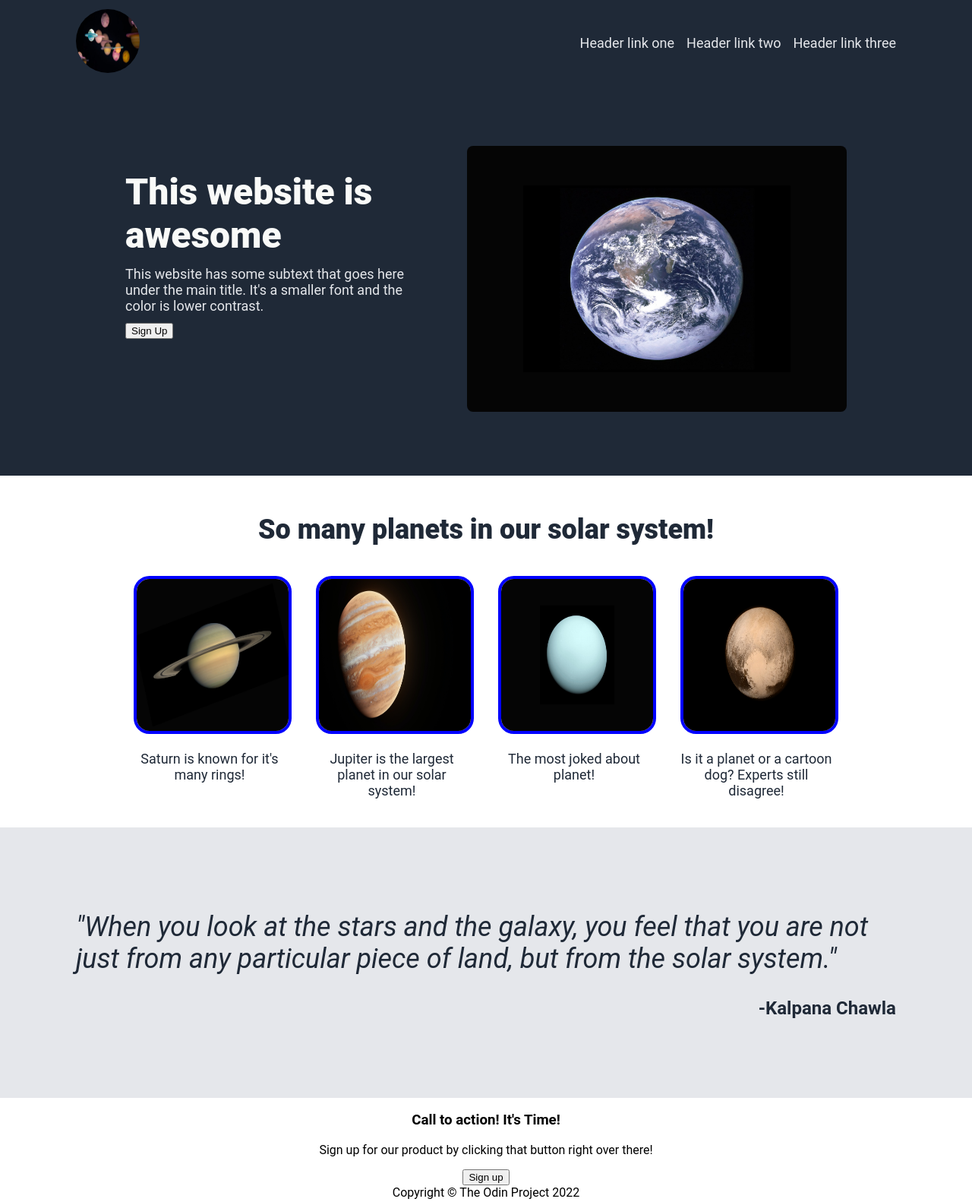
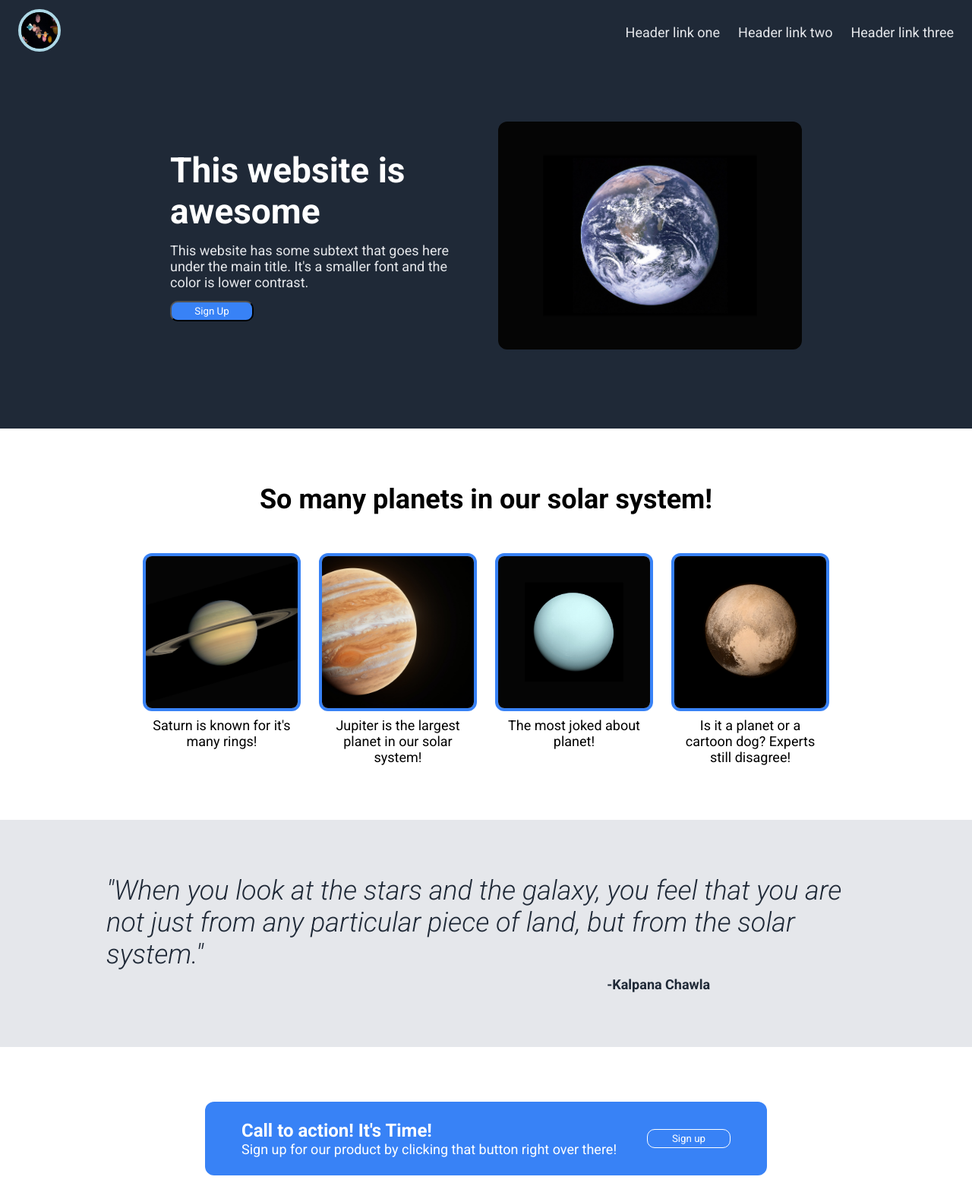
Before and after one commit to wyattschiffer/landing_page, a plain HTML site: page index.html in a window 1280 px wide. Shown: the top 1582 px of the page at 76% size. Drawn offline with Linux system fonts and the light colour scheme.

Commit message:
Add styling with css file. Flex wrap is a lifesaver.

```diff
--- a/index.html
+++ b/index.html
@@ -6,51 +6,60 @@
     <meta charset="utf-8">
     <title>Awesome</title>
     <link rel="stylesheet" href="style.css">
+    <link rel="preconnect" href="https://fonts.googleapis.com">
+    <link rel="preconnect" href="https://fonts.gstatic.com" crossorigin>
+    <link href="https://fonts.googleapis.com/css2?family=Roboto:ital,wght@0,400;0,700;1,300&display=swap" rel="stylesheet">
   </head>
 
   <body>
-        <div class="container">
 
-            <div class="navbar">
-                <div class=logo><a href="index.html"><img src="images/logo.jpg"></a></div>
-                <ul>
+    <nav class="navbar">
+        <a href="index.html"><img class="logo" src="images/logo.jpg" alt="logo"></a>
+        <ul class="nav-links">
             <li><a href="*">Header link one</a></li>
             <li><a href="*">Header link two</a></li>
             <li><a href="*">Header link three</a></li>
         </ul>
+    </nav>
+
+    <div class="container">
+
+         <div class="header">
+            <div class="media-box">
+                <div class="text-box">
+                    <h1>This website is awesome</h1>
+                    <p>This website has some subtext that goes here under the main title. It's a smaller font and the color is lower contrast.</p>
+                    <button class="button">Sign Up</button>
                 </div>
-
-            <div class="hero">
-                <div class="left">
-                    <h1 class="heading">This website is awesome</h1>
-                    <p>This website has some subtext that goes here under the main title. It's a smaller font and the color is lower contrast.</p>
-                    <div class="button"><button>Sign Up</button></div>
-                </div>
-                <div class="hero-image">
-                    <img src="images/earth.jpg" alt="Earth">
+                <img class="header-image" src="images/earth.jpg" alt="Earth">
             </div>
         </div>
 
             <div class="content">
                 <h2>So many planets in our solar system!</h2>
+
                 <div class="cards">
-                    <div>
-                        <img src="images/saturn.jpg" alt="image">
+                    <div class="planet-card">
+                        <img class="planet-image" src="images/saturn.jpg" alt="image">
                         <p>Saturn is known for it's many rings!</p>
                     </div>
-                    <div>
-                        <img src="images/jupiter.jpg" alt="image">
+
+                    <div class="planet-card">
+                        <img class="planet-image" src="images/jupiter.jpg" alt="image">
                         <p>Jupiter is the largest planet in our solar system!</p>
                     </div>
-                    <div>
-                        <img src="images/uranus.jpg" alt="image">
+
+                    <div class="planet-card">
+                        <img class="planet-image" src="images/uranus.jpg" alt="image">
                         <p>The most joked about planet!</p>
                     </div>
-                    <div>
-                        <img src="images/pluto.jpg" alt="image">
+
+                    <div class="planet-card">
+                        <img class="planet-image" src="images/pluto.jpg" alt="image">
                         <p>Is it a planet or a cartoon dog? Experts still disagree!</p>
                     </div>
                 </div>
+
             </div>
 
             <div class="quote">
@@ -59,15 +68,22 @@
             </div>
 
             <div class="action">
+                <div class="action-box">
+                    <div class="action-words">
                         <h3>Call to action! It's Time!</h3>
                         <p>Sign up for our product by clicking that button right over there!</p>
-                <div class="button"><button>Sign up</button></div>
+                    </div>
+                    <div>
+                        <button class="button">Sign up</button>
+                    </div>
+                </div>
             </div>
 
-            <div class="footer">
+            <footer class="footer">
                 <a href="index.html">Copyright © The Odin Project 2022</a>
+            </footer>
         </div>
-        </div>
+
   </body>
 
 </html>
--- a/style.css
+++ b/style.css
@@ -1,126 +1,215 @@
-body {
-    margin: 0;
-}
-
-.container {
-    display: flex;
-    flex-direction: column;
-    font-family: 'Roboto', Arial;
-    text-align: center;
-}
-
-.navbar {
-    display: flex;
-    justify-content: space-between;
-    align-items: center;
-    font-size: 18px;
-    color: #E5E7EB;
-    background-color: #1F2937;
-    padding: 12px 100px;
-}
-
-.logo img {
-    width: 84px;
-    height: 84px;
-    border-radius: 50px;
-}
-.navbar ul {
-    display: flex;
+* {
     margin: 0;
     padding: 0;
-    gap: 1rem;
-    list-style-type: none;
-}
-
-.hero {
-    display: flex;
-    justify-content: center;
-    background-color: #1F2937;
-    text-align: left;
-    padding: 80px 100px;
-}
-
-.hero .left {
-    display: flex;
-    flex-direction: column;
-    flex-basis: 400px;
-    margin-right: 50px;
-}
-
-.hero h1 {
-    color: #F9FAF8;
-    font-size: 48px;
-    font-weight: 900;
-    margin-bottom: 0;
-}
-
-.hero p {
-    color: #E5E7EB;
-    font-size: 18px;
-    margin: 12px 0px;
-}
-
-.hero img {
-    width: 500px;
-    height: 350px;
-    border-radius: 8px;
-}
-
-.content {
-    padding: 20px 100px;
-}
-
-.content h2 {
-    margin-bottom: 40px;
-    color:#1F2937;
-    font-size: 36px;
-    font-weight: 900;
-}
-
-.cards {
-    display: flex;
-    flex-wrap: wrap;
-    justify-content: center;
-    gap: 2rem;
-}
-
-.cards p {
-    text-align: center;
-    flex-wrap: wrap;
-    width: 200px;
-    margin-right: 0;
-    font-size: 18px;
-    color: #1F2937;
-}
-
-.content img {
-    width: 200px;
-    height: 200px;
-    border-radius: 10%;
-    border: 4px solid blue;
-}
-
-.quote {
-    background-color: #E5E7EB;
-    color:#1F2937;
-    padding: 80px 100px;
-
-}
-
-.quote h2 {
-    font-size: 36px;
-    font-style: italic;
-    text-align: left;
-    font-weight: normal;
-}
-
-.quote p {
-    text-align: right;
-    font-size: 24px;
-    font-weight: bold
+    font-family: 'Roboto', sans-serif;
 }
 
 a {
     text-decoration: none;
     color: inherit;
 }
+
+.navbar {
+    display: flex;
+    align-items: center;
+    position: fixed;
+    background-color: #1f2937;
+    width: 100%;
+    padding: 12px 0px;
+}
+
+.logo {
+    height: 48px;
+    width: 48px;
+    border-radius: 50%;
+    margin-left: 24px;
+    border: 4px solid lightblue
+}
+
+.nav-links {
+    list-style-type: none;
+    display: flex;
+    align-items: center;
+    gap: 24px;
+    font-family: 'Roboto', sans-serif;
+    font-size: 18px;
+    color: #E5E7EB;
+    margin-right: 24px;
+    margin-left: auto;
+}
+
+.header {
+    display: flex;
+    justify-content: center;
+    align-items: center;
+    background-color: #1f2937;
+    background-size: cover;
+}
+
+.media-box {
+    display: flex;
+    align-items: center;
+    justify-content: center;
+    margin: 128px 72px 72px;
+    padding: 32px;
+    gap: 32px;
+    max-width: 1000px;
+    flex-wrap: wrap;
+}
+
+.text-box {
+    display: flex;
+    flex-direction: column;
+    align-items: flex-start;
+    max-width: 400px;
+    flex: 1 1 auto;
+    gap: 14px;
+}
+
+.text-box h1 {
+    font-family: 'Roboto' sans-serif;
+    font-size: 46px;
+    color: white;
+    font-weight: 900;
+}
+
+.text-box p {
+    font-family: 'Roboto' sans-serif;
+    font-size: 18px;
+    color: #E5E7EB;
+}
+
+.button {
+    width: 110px;
+    background-color: #3882f6;
+    color: white;
+    padding: 4px 24px;
+    border-radius: 10px;
+}
+
+.header-image {
+    object-fit: cover;
+    max-width: 400px;
+    flex: 1 1 auto;
+    border-radius: 12px;
+}
+
+.content {
+    display: flex;
+    flex-direction: column;
+    padding: 72px 72px;
+}
+
+.cards {
+    display: flex;
+    flex-flow: row wrap;
+    justify-content: center;
+    gap: 24px;
+
+}
+
+.content h2 {
+    text-align: center;
+    font-family: 'Roboto', sans-serif;
+    font-size: 36px;
+    font-weight: 600;
+    padding: 0px 0px 50px 0px;
+}
+
+.planet-card {
+    display: flex;
+    flex-direction: column;
+    max-width: 300px;
+    gap: 8px;
+}
+
+.planet-image {
+    display: flex;
+    object-fit: cover;
+    max-width: 200px;
+    height: 200px;
+    border: 4px solid #3882f6;
+    border-radius: 12px;
+}
+
+.planet-card p {
+    display: flex;
+    flex-wrap: wrap;
+    align-self: center;
+    max-width: 190px;
+    text-align: center;
+    font-family: 'Roboto', sans-serif;
+    font-size: 18px;
+    color: black;
+}
+
+.quote {
+    display: flex;
+    flex-flow: column wrap;
+    justify-content: center;
+    align-items: center;
+    gap: 8px;
+    padding: 72px 72px;
+    background-color: #E5e7eb;
+    font-family: 'Roboto', sans-serif;
+    color: #1f2937;
+}
+
+.quote h2 {
+    font-weight: normal;
+    font-style: italic;
+    flex-wrap: wrap;
+    font-size: 36px;
+    max-width: 1000px;
+}
+
+.quote p {
+    font-size: 18px;
+    font-weight: 600;
+    padding-left: 40%;
+}
+
+.action {
+    display: flex;
+    justify-content: center;
+    padding: 72px 72px;
+}
+
+.action-box {
+    display: flex;
+    justify-content: center;
+    align-items: center;
+    background-color: #3882f6;
+    border-radius: 12px;
+    gap: 40px;
+    padding: 24px 48px;
+}
+
+.action-words {
+    display: flex;
+    flex-flow: column wrap;
+    font-family: 'Roboto', sans-serif;
+    color: white;
+    font-size: 18px;
+}
+
+.action-words h3{
+    font-size: 24px;
+    font-weight: 600;
+}
+
+.action-box .button {
+    align-self: center;
+    border: 1px solid white
+}
+
+.footer {
+    display: flex;
+    justify-content: center;
+    align-items: center;
+    font-size: 18px;
+    font-family: 'Times New Roman', Times, serif;
+    color: #E5E7EB;
+    background-color: #1f2937;
+    padding: 24px;
+}
```
Lines whose indentation alone changed are shown as unchanged.
